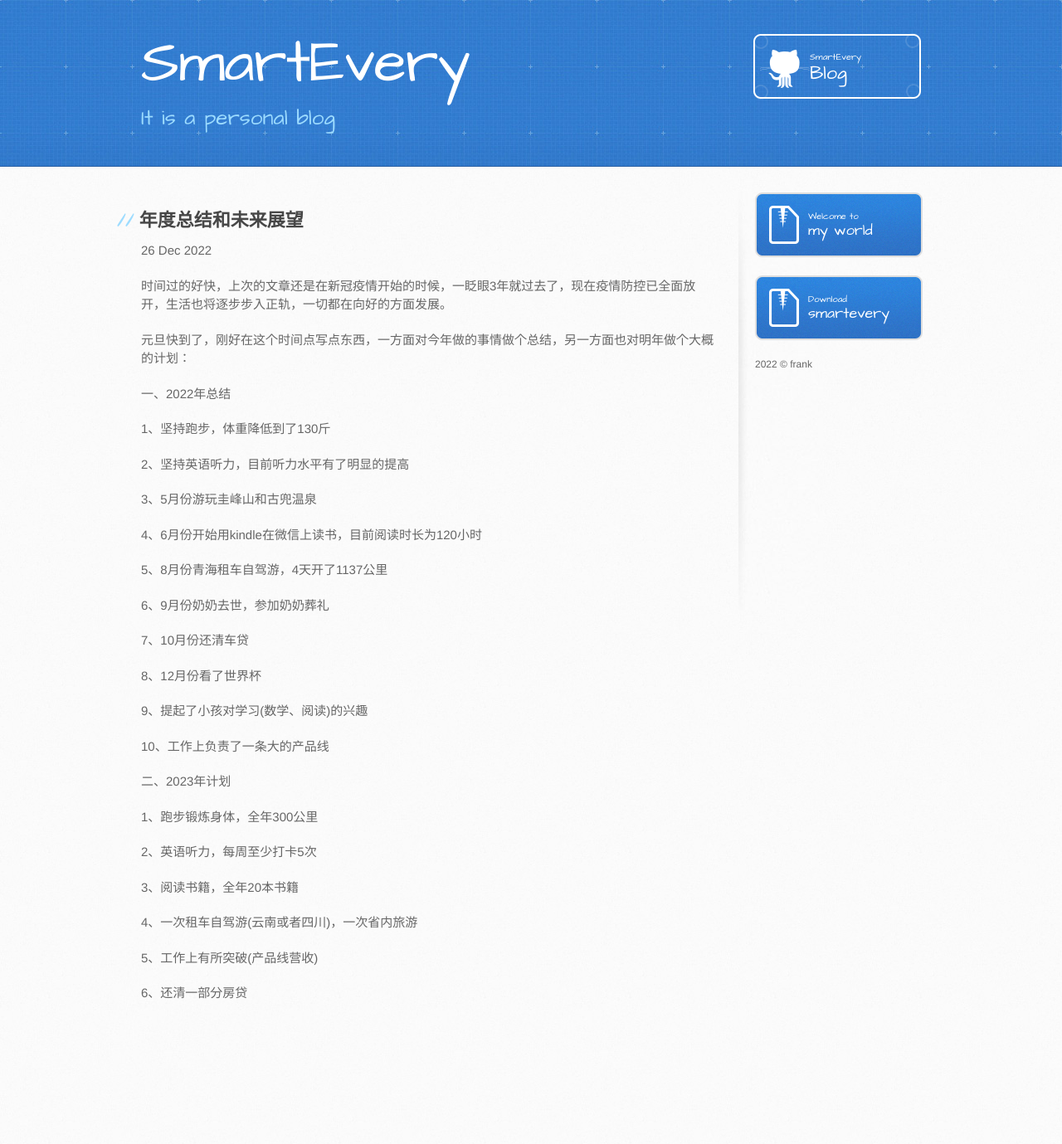
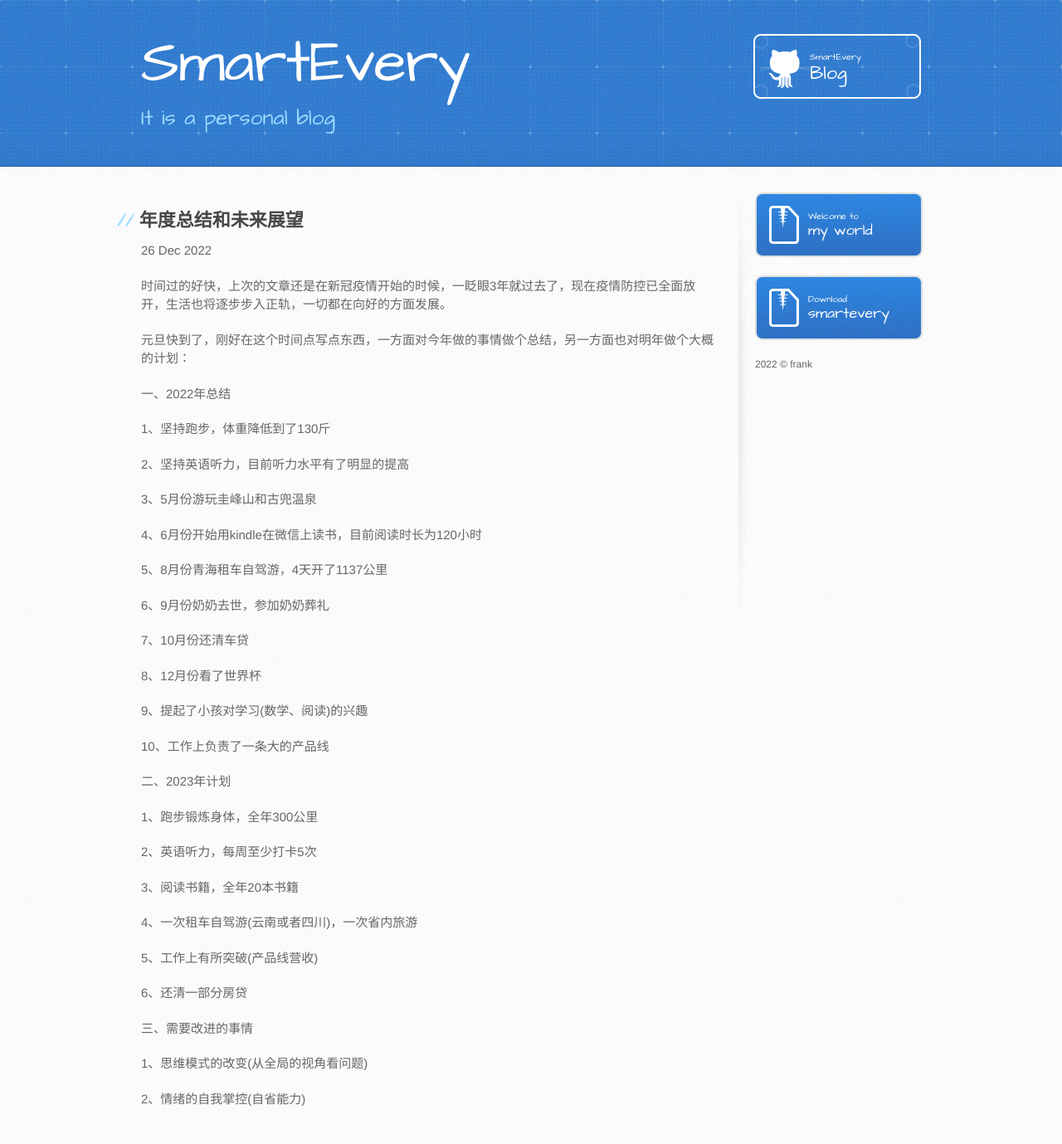
Before and after one commit to abc19842008/abc19842008.github.io, a Jekyll site: the page built from _posts/2022-12-26-年度总结.markdown, in a window 1280 px wide. Shown: the whole page at 83% size. Built offline with Jekyll 4.4.1, drawn with Linux system fonts in a browser that asks for light colours; before the commit the page ends 1251 px from its top, so only the background shows below that.

Commit message:
modify some content

```diff
--- a/_posts/2022-12-26-年度总结.markdown
+++ b/_posts/2022-12-26-年度总结.markdown
@@ -45,3 +45,9 @@ excerpt: 总结
 5、工作上有所突破(产品线营收)
 
 6、还清一部分房贷
+
+三、需要改进的事情
+
+1、思维模式的改变(从全局的视角看问题)
+
+2、情绪的自我掌控(自省能力)
```
